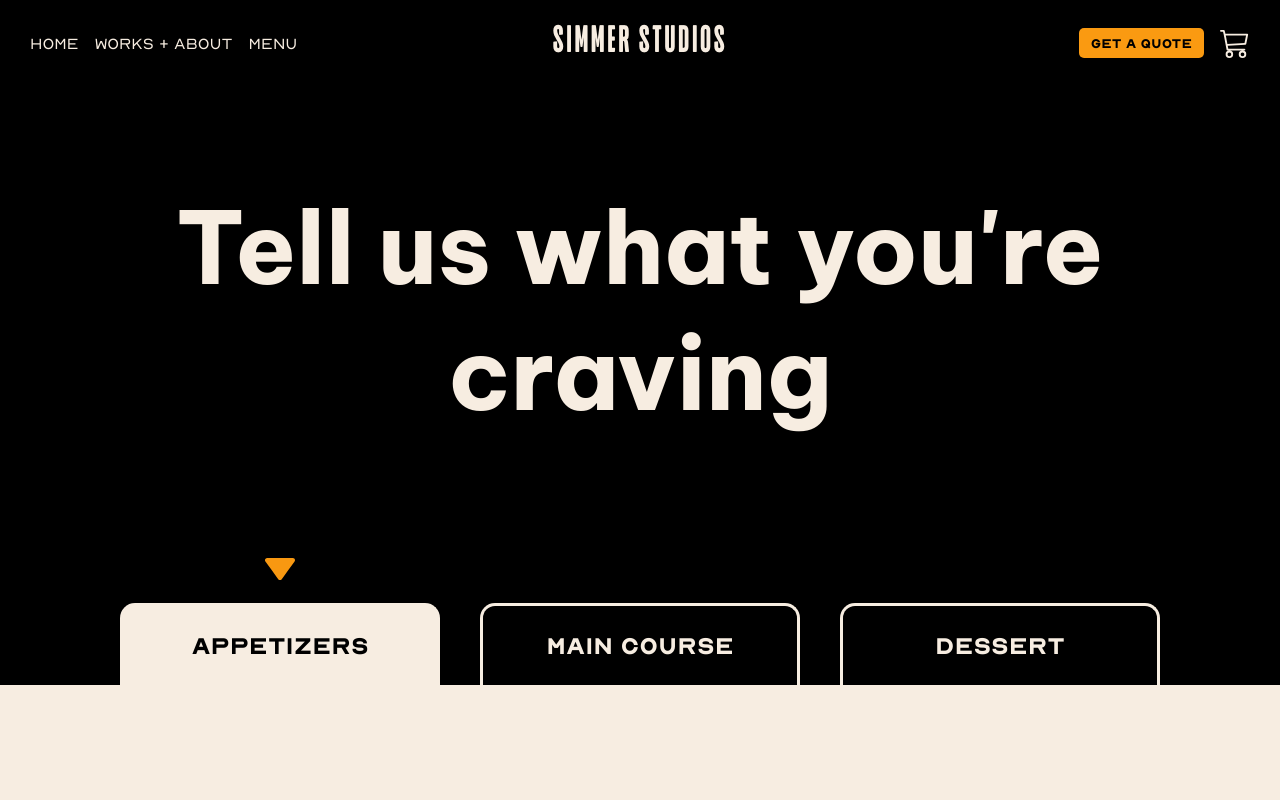
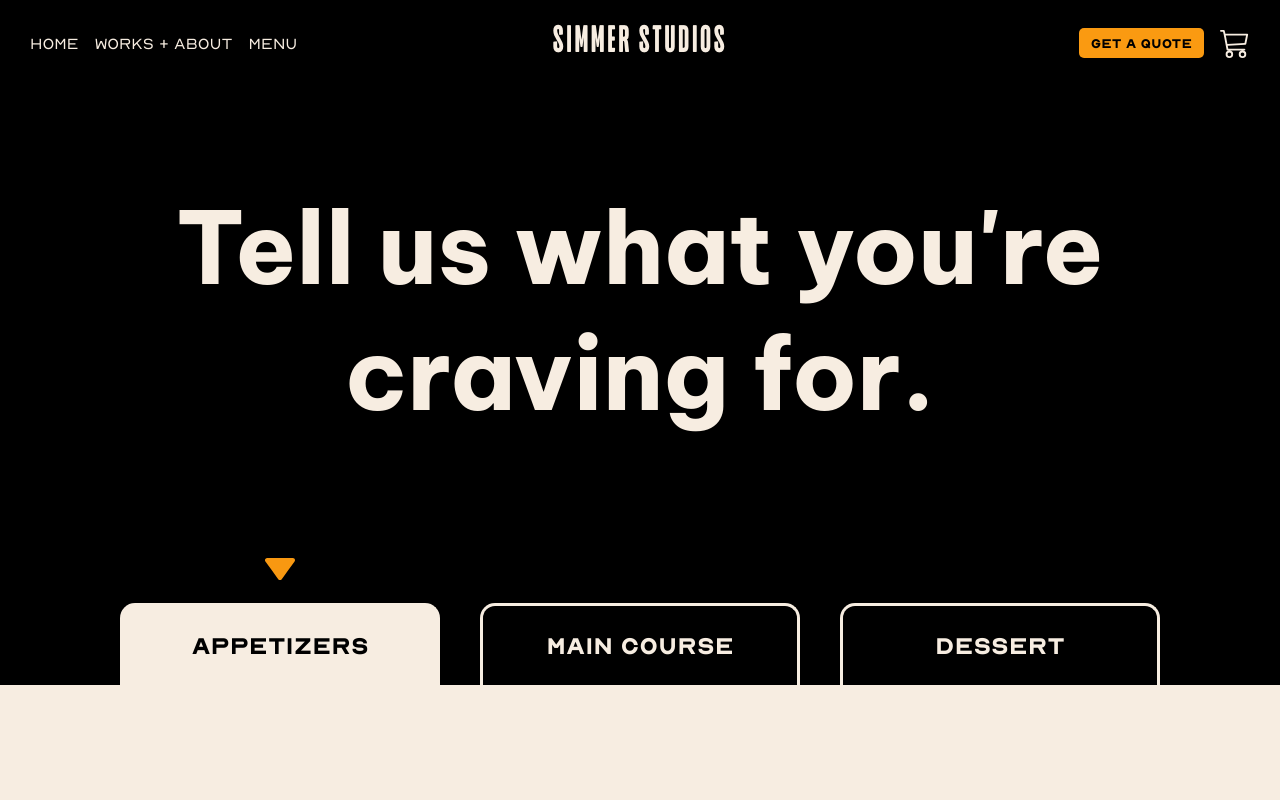
Before and after one commit to mokiong/Menu-page-simmer, a Next.js app: page / in a window 1280 px wide. Shown: the top 800 px of the page. Built offline with nearby package versions, Linux system fonts and the light colour scheme; a web font is replaced by a local one.

Commit message:
Edit heading text

```diff
--- a/components/body/Appetizers.tsx
+++ b/components/body/Appetizers.tsx
@@ -1,8 +1,10 @@
 import classes from './products.module.css';
 
-const Appetizers = () => {
-    const arrayTitle = [];
+interface AppetizersInterface {
+    cards: string[];
+}
 
+const Appetizers = ({ cards }: AppetizersInterface) => {
     return (
         <div className={classes.productsLayout}>
             <section className={classes.container}>
--- a/components/header/MenuHeader.tsx
+++ b/components/header/MenuHeader.tsx
@@ -22,7 +22,7 @@ const MenuHeader = () => {
                 <div className={classes.container}>
                     <div className={classes.headerContainer}>
                         <h1 className={classes.headerText}>
-                            Tell us what you&apos;re craving
+                            Tell us what you&apos;re craving for.
                         </h1>
                     </div>
                     <div className={classes.tabs}>
```
